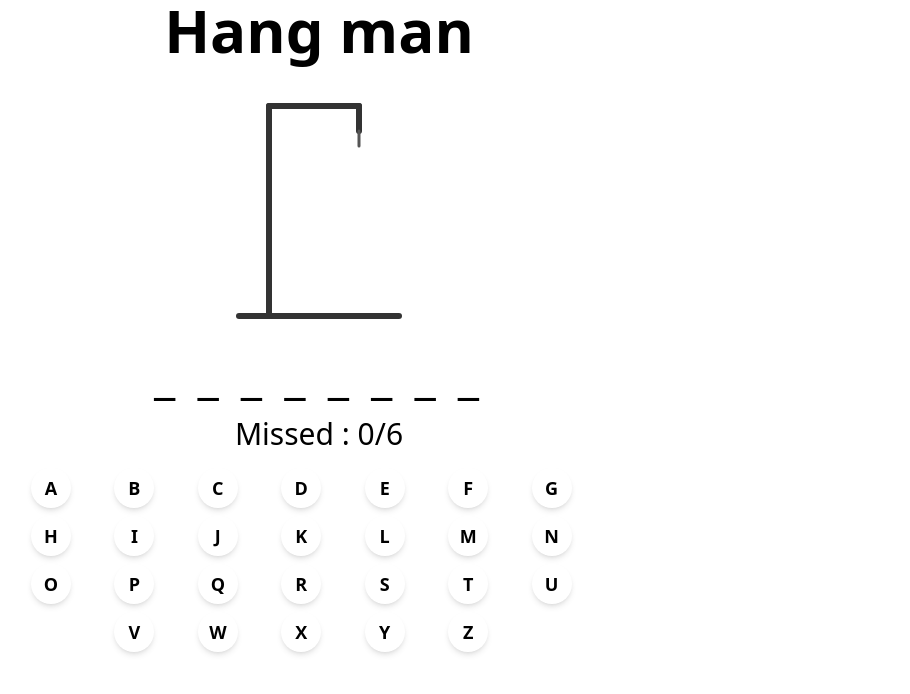
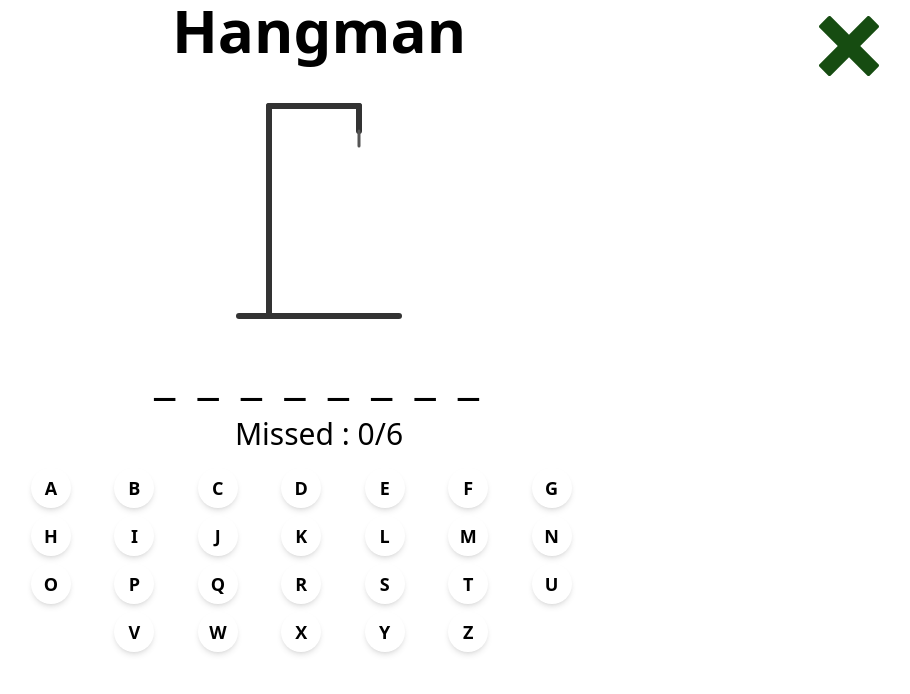
Before and after one commit to ApiwitchThongyoy/mini_project, a React (Vite) app: page /Hangman in a window 1280 px wide. Shown: the top 694 px of the page, without its empty margins (321-1231 px from the left). Built offline with nearby package versions, Linux system fonts and the light colour scheme.

Commit message:
เพิ่มIcon

```diff
--- a/src/components/Hangman/Hangman.jsx
+++ b/src/components/Hangman/Hangman.jsx
@@ -1,9 +1,9 @@
 import React, { useState } from "react";
 import HangmanGame from "./HangmanGame";
 import HangmanDrawing from "./HangmanDrawing";
+import { ImCross } from "react-icons/im";
 
 const words = ["apple", "pieapple", "banana", "watermelon", "melon"];
-
 
 function HangmanGameSnapshot(gameObj) {
   return Object.assign(Object.create(HangmanGame.prototype), gameObj);
@@ -25,9 +25,15 @@ export default function Hangman() {
   }
 
   return (
+    <div>
+      {/* ปุ่มปิด */}
+      <button className="absolute top-4 right-20 text-6xl text-[#164C11] cursor-pointer z-50">
+        <ImCross />
+      </button>
+
       <div className="text-center font-sans">
         {/* หัวข้อเกม */}
-      <h1 className="text-6xl font-bold mb-4">Hang man</h1>
+        <h1 className="text-6xl font-bold mb-4">Hangman</h1>
 
         {/* รูปแขวน */}
         <HangmanDrawing wrong={game.wrong} />
@@ -83,7 +89,7 @@ export default function Hangman() {
         {/* ข้อความแพ้ */}
         {game.isLost() && (
           <div className="mt-10 text-3xl">
-          <h2 className="text-red-600 text-2xl mb-2 ">
+            <h2 className="text-red-600 text-2xl mb-2">
               YOU LOSE!! THE ANSWER IS : {game.word}
             </h2>
             <button
@@ -95,5 +101,6 @@ export default function Hangman() {
           </div>
         )}
       </div>
+    </div>
   );
 }
```
Lines whose indentation alone changed are shown as unchanged.
